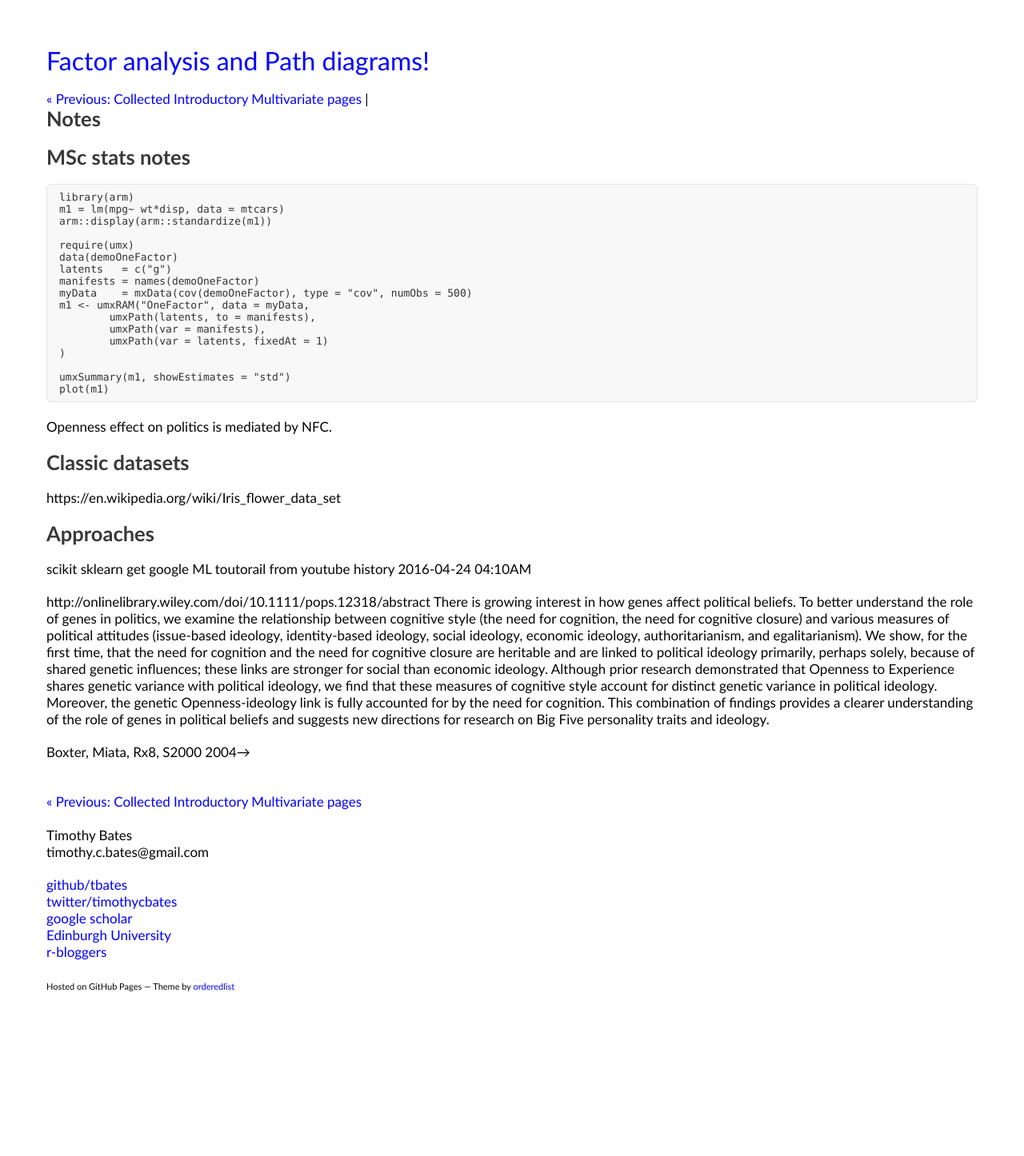
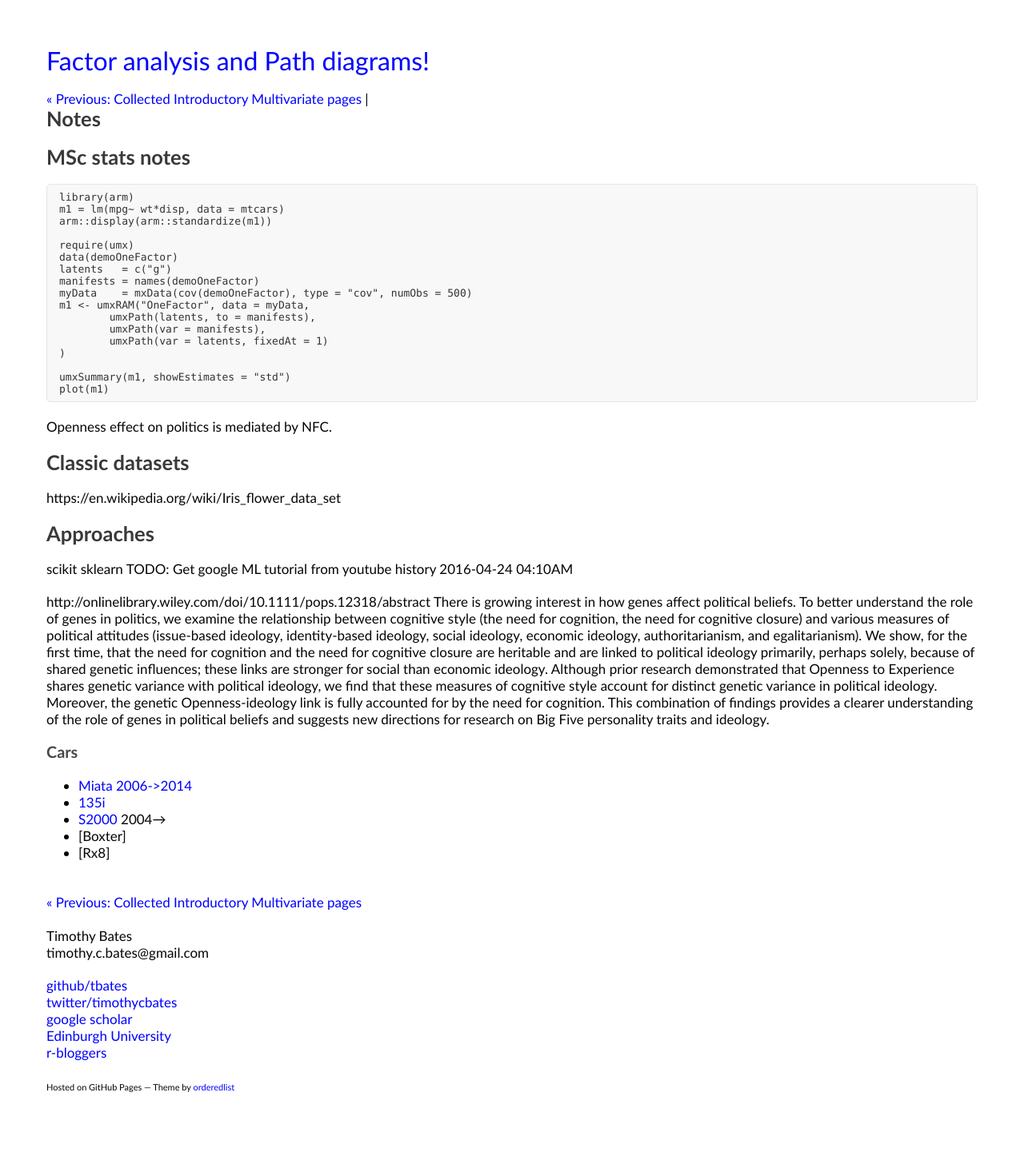
Before and after one commit to tbates/Multivariate-Stats-Course, a Jekyll site: the page built from _posts/2010-06-01-notes.md, in a window 1280 px wide. Shown: the whole page at 80% size. Built offline with Jekyll 4.4.1, drawn with Linux system fonts in a browser that asks for light colours; before the commit the page ends 1320 px from its top, so only the background shows below that.

Commit message:
no message

```diff
--- a/_posts/2010-06-01-notes.md
+++ b/_posts/2010-06-01-notes.md
@@ -36,9 +36,14 @@ https://en.wikipedia.org/wiki/Iris_flower_data_set
 ## Approaches
 scikit
 sklearn
-get google ML toutorail from youtube history 2016-04-24 04:10AM
+TODO: Get google ML tutorial from youtube history 2016-04-24 04:10AM
 
 http://onlinelibrary.wiley.com/doi/10.1111/pops.12318/abstract
 There is growing interest in how genes affect political beliefs. To better understand the role of genes in politics, we examine the relationship between cognitive style (the need for cognition, the need for cognitive closure) and various measures of political attitudes (issue-based ideology, identity-based ideology, social ideology, economic ideology, authoritarianism, and egalitarianism). We show, for the first time, that the need for cognition and the need for cognitive closure are heritable and are linked to political ideology primarily, perhaps solely, because of shared genetic influences; these links are stronger for social than economic ideology. Although prior research demonstrated that Openness to Experience shares genetic variance with political ideology, we find that these measures of cognitive style account for distinct genetic variance in political ideology. Moreover, the genetic Openness-ideology link is fully accounted for by the need for cognition. This combination of findings provides a clearer understanding of the role of genes in political beliefs and suggests new directions for research on Big Five personality traits and ideology.
 
-Boxter, Miata, Rx8, S2000 2004→
+### Cars
+* [Miata 2006->2014](https://en.wikipedia.org/wiki/Mazda_MX-5#Third_generation_.28NC.29)
+* [135i](https://en.wikipedia.org/wiki/BMW_1_Series_(E87)#1_Series_M_Coup.C3.A9)
+* [S2000](https://en.wikipedia.org/wiki/Honda_S2000) 2004→
+* [Boxter]
+* [Rx8]
```
